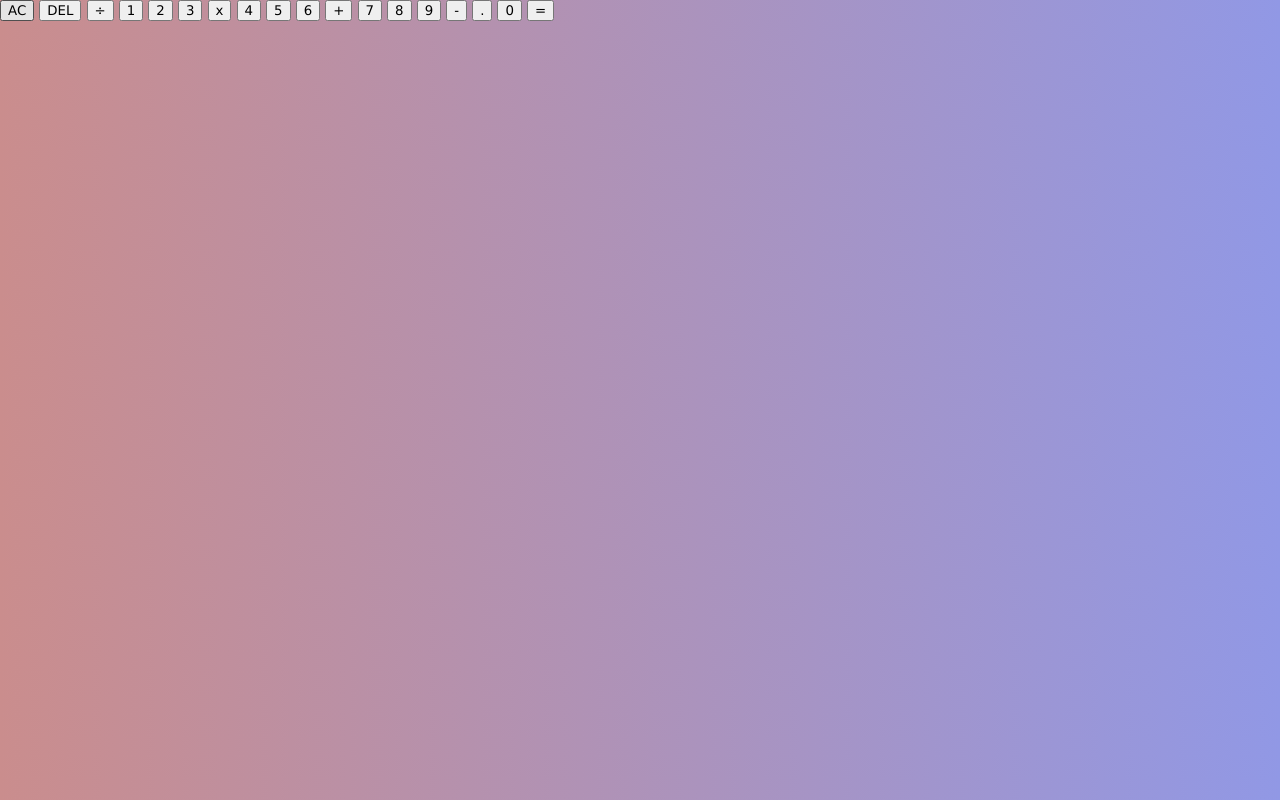
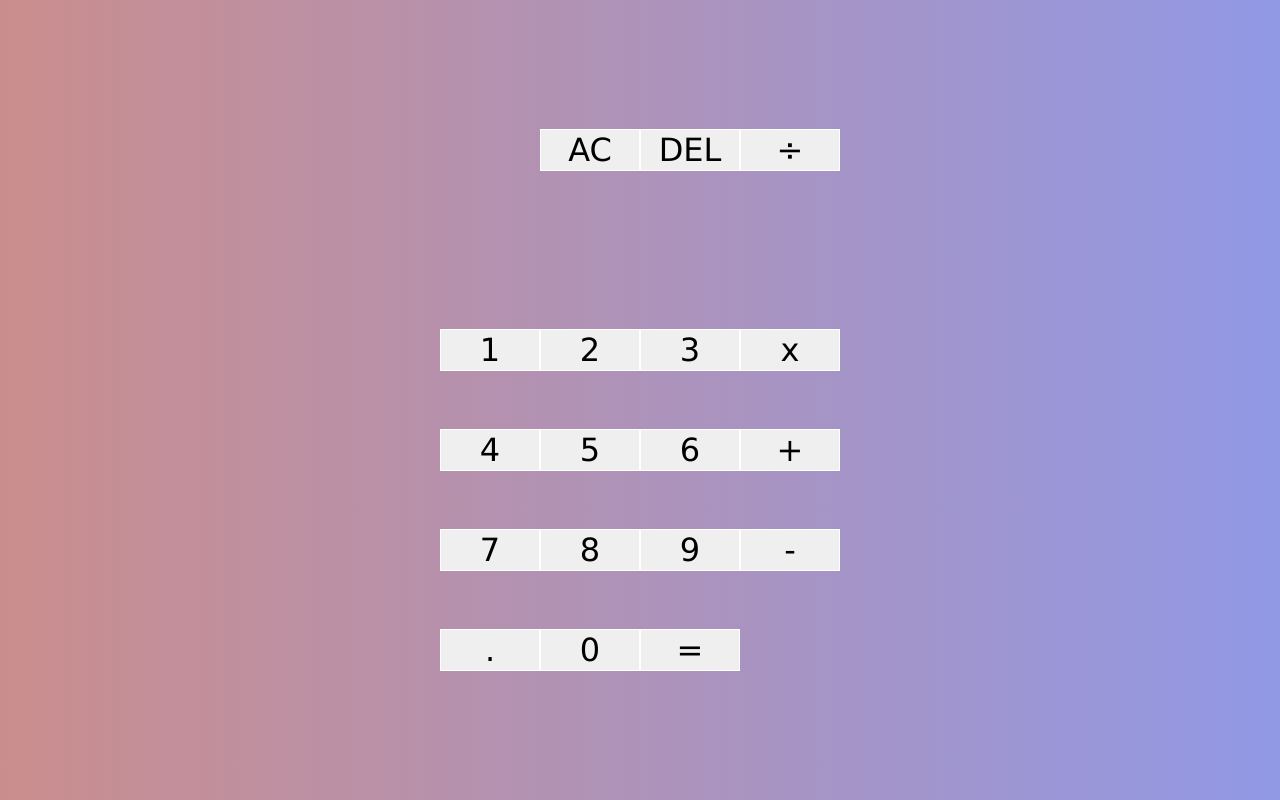
Before and after one commit to praphavanh/calc, a plain HTML site: page index.html in a window 1280 px wide. Drawn offline with Linux system fonts and the light colour scheme.

Commit message:
.calc-grid, button in css

```diff
--- a/css/styles.css
+++ b/css/styles.css
@@ -9,3 +9,18 @@ body {
     margin: 0;
     background: linear-gradient(to right, #ca8d8d, #9198e5);
 }
+
+.calculator-grid {
+    display: grid;
+    justify-content: center;
+    align-items: center;
+    min-height: 100vh;
+    grid-template-columns: repeat(4, 100px);
+    grid-template-rows: minmax(120px, auto) repeat(5, 100px);
+}
+
+.calculator-grid > button {
+    cursor: pointer;
+    font-size: 2rem;
+    border: 1px solid #fff;
+}
```
